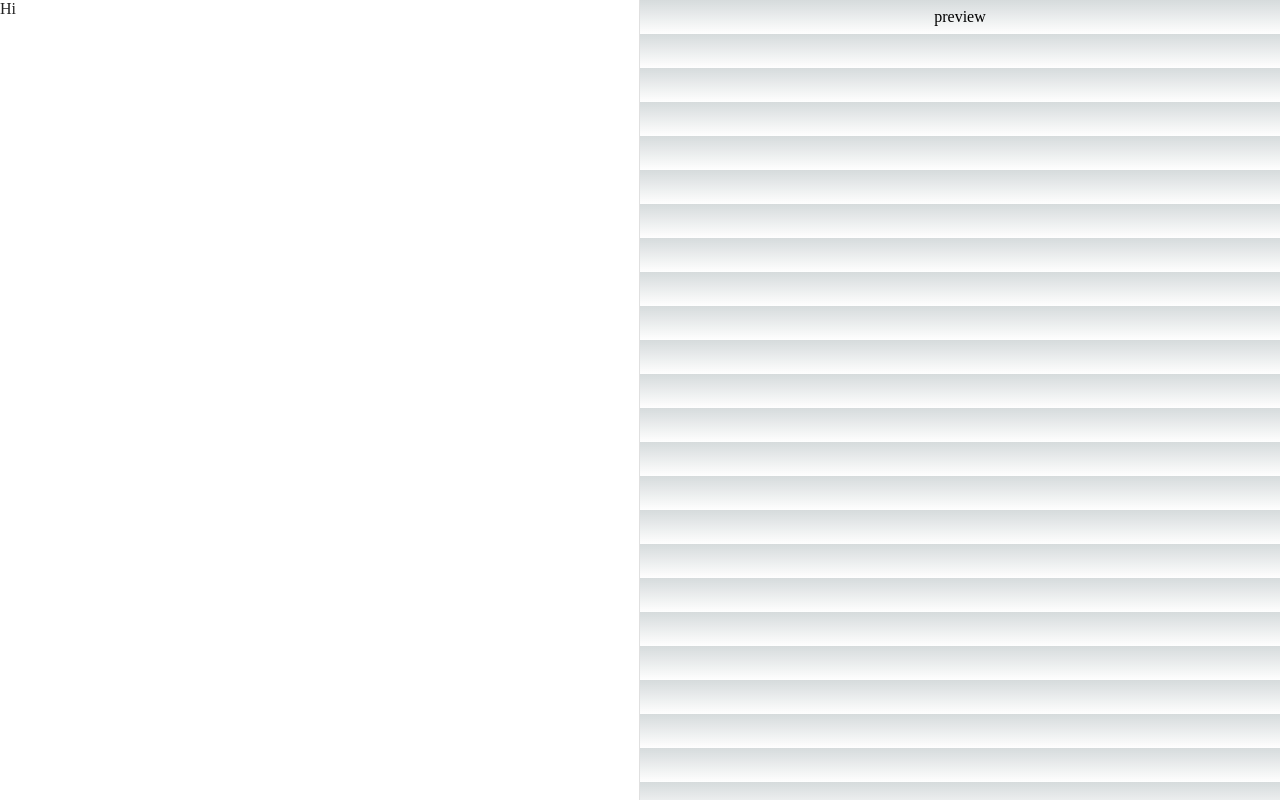
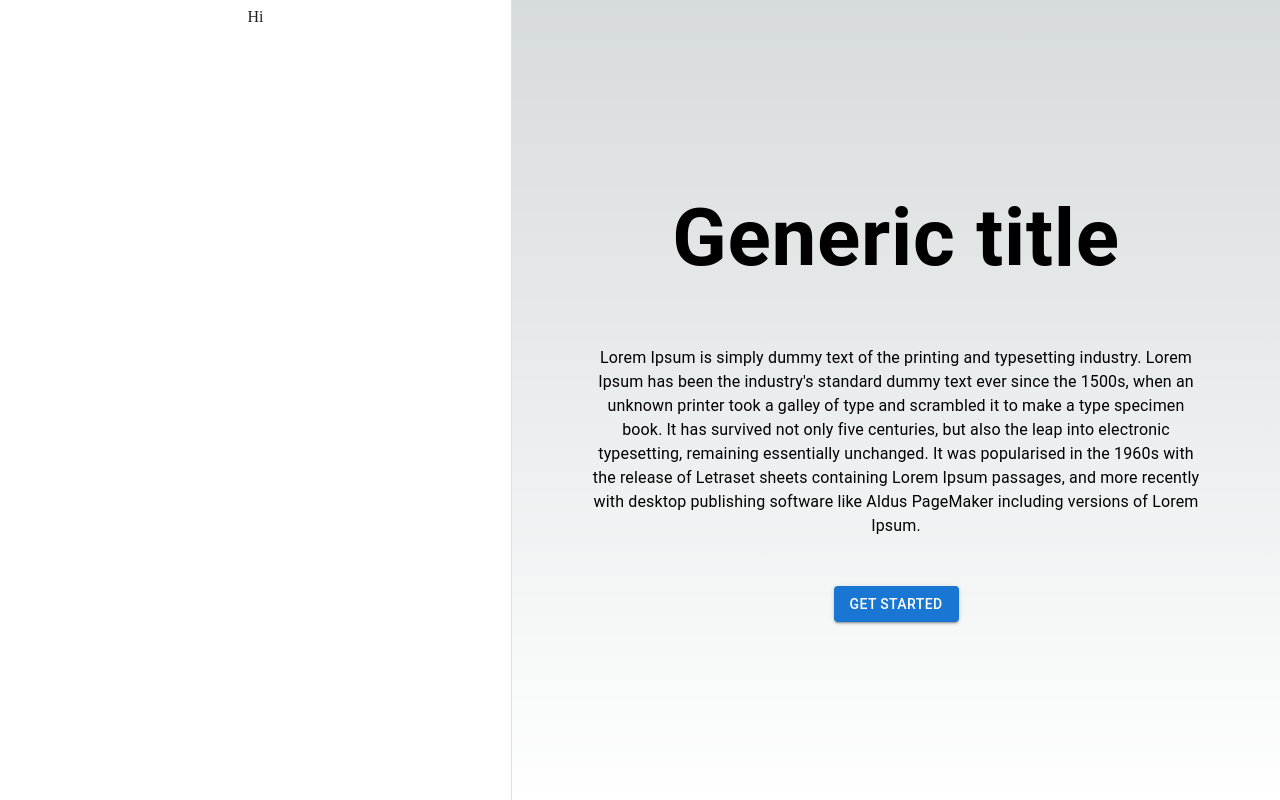
Before and after one commit to dvmhmdsd/simple-editor, a Next.js app: page / in a window 1280 px wide. Built offline with nearby package versions, Linux system fonts and the light colour scheme.

Commit message:
Create preview ui

```diff
--- a/src/pages/components/EditorForm.tsx
+++ b/src/pages/components/EditorForm.tsx
@@ -1,3 +1,4 @@
+import Box from "@mui/material/Box";
 import SwipeableDrawer from "@mui/material/SwipeableDrawer";
 import useMediaQuery from "@mui/material/useMediaQuery";
 
@@ -24,10 +25,14 @@ export default function EditorForm({
           keepMounted: true,
         }}
         sx={{
-          "& .MuiDrawer-paper": { boxSizing: "border-box", width: "50%" },
+          "& .MuiDrawer-paper": { boxSizing: "border-box", width: "40%" },
+          textAlign: "center",
         }}
       >
-        Hi
+        <Box component="main" sx={{ p: 1 }}>
+          {" "}
+          Hi
+        </Box>
       </SwipeableDrawer>
     </>
   );
--- a/src/pages/components/Preview.tsx
+++ b/src/pages/components/Preview.tsx
@@ -1,12 +1,37 @@
+import { Button, Typography } from "@mui/material";
 import Box from "@mui/material/Box";
+import styles from "@/styles/preview.module.css";
 
-export default function Preview() {
+interface PreviewData {
+  title: string;
+  description: string;
+  btnVal: string;
+}
+
+interface Props {
+  content: PreviewData;
+}
+
+export default function Preview({ content }: Props) {
   return (
     <Box
-      component="main"
-      sx={{ marginLeft: "50%", p: 1, width: "50%", textAlign: "center" }}
+      component="section"
+      className={styles.section}
+      sx={{
+        marginLeft: { sx: "0", md: "40%" },
+        width: { sx: "100%", md: "60%" },
+      }}
     >
-      preview
+      <Typography
+        component="h1"
+        sx={{
+          fontSize: { xs: "2rem", sm: "3rem", md: "5rem" },
+        }}
+      >
+        {content.title}
+      </Typography>
+      <Typography component="p">{content.description}</Typography>
+      <Button variant="contained">{content.btnVal}</Button>
     </Box>
   );
 }
--- a/src/pages/index.tsx
+++ b/src/pages/index.tsx
@@ -13,6 +13,12 @@ export default function Home() {
   const [isEditorShown, setIsEditorShown] = useState(
     isBigScreen ? true : false
   );
+  const [previewContent, setPreviewContent] = useState({
+    title: "Generic title",
+    description:
+      "Lorem Ipsum is simply dummy text of the printing and typesetting industry. Lorem Ipsum has been the industry's standard dummy text ever since the 1500s, when an unknown printer took a galley of type and scrambled it to make a type specimen book. It has survived not only five centuries, but also the leap into electronic typesetting, remaining essentially unchanged. It was popularised in the 1960s with the release of Letraset sheets containing Lorem Ipsum passages, and more recently with desktop publishing software like Aldus PageMaker including versions of Lorem Ipsum.",
+    btnVal: "Get Started",
+  });
 
   const handleMenuOpen = () => {
     setIsEditorShown(!isEditorShown);
@@ -22,13 +28,16 @@ export default function Home() {
     <>
       <Head>
         <title>Simple Web Editor</title>
-        <meta name="description" content="Generated by create next app" />
+        <meta
+          name="description"
+          content="A simple web editor for editing content"
+        />
         <meta name="viewport" content="width=device-width, initial-scale=1" />
         <link rel="icon" href="/favicon.ico" />
       </Head>
       <Bar toggleMenu={handleMenuOpen} />
       <main>
-        <Preview />
+        <Preview content={previewContent} />
         <EditorForm
           isBigScreen={isBigScreen}
           isDrawerOpened={isEditorShown}
--- a/src/styles/Home.module.css
+++ b/src/styles/Home.module.css
@@ -1,9 +1,7 @@
 .main {
   display: flex;
-  justify-content: space-between;
+  justify-content: center;
   align-items: center;
-  padding: 6rem;
-  min-height: 100vh;
 }
 
 .description {
--- /dev/null
+++ b/src/styles/preview.module.css
@@ -0,0 +1,18 @@
+.section {
+  padding: 5rem;
+  height: 100vh;
+  text-align: center;
+  display: flex;
+  justify-content: center;
+  align-items: center;
+  flex-direction: column;
+}
+
+.section h1 {
+  /* font-size: 5rem; */
+  font-weight: 700;
+}
+
+.section p {
+  margin: 3rem 0;
+}
```
